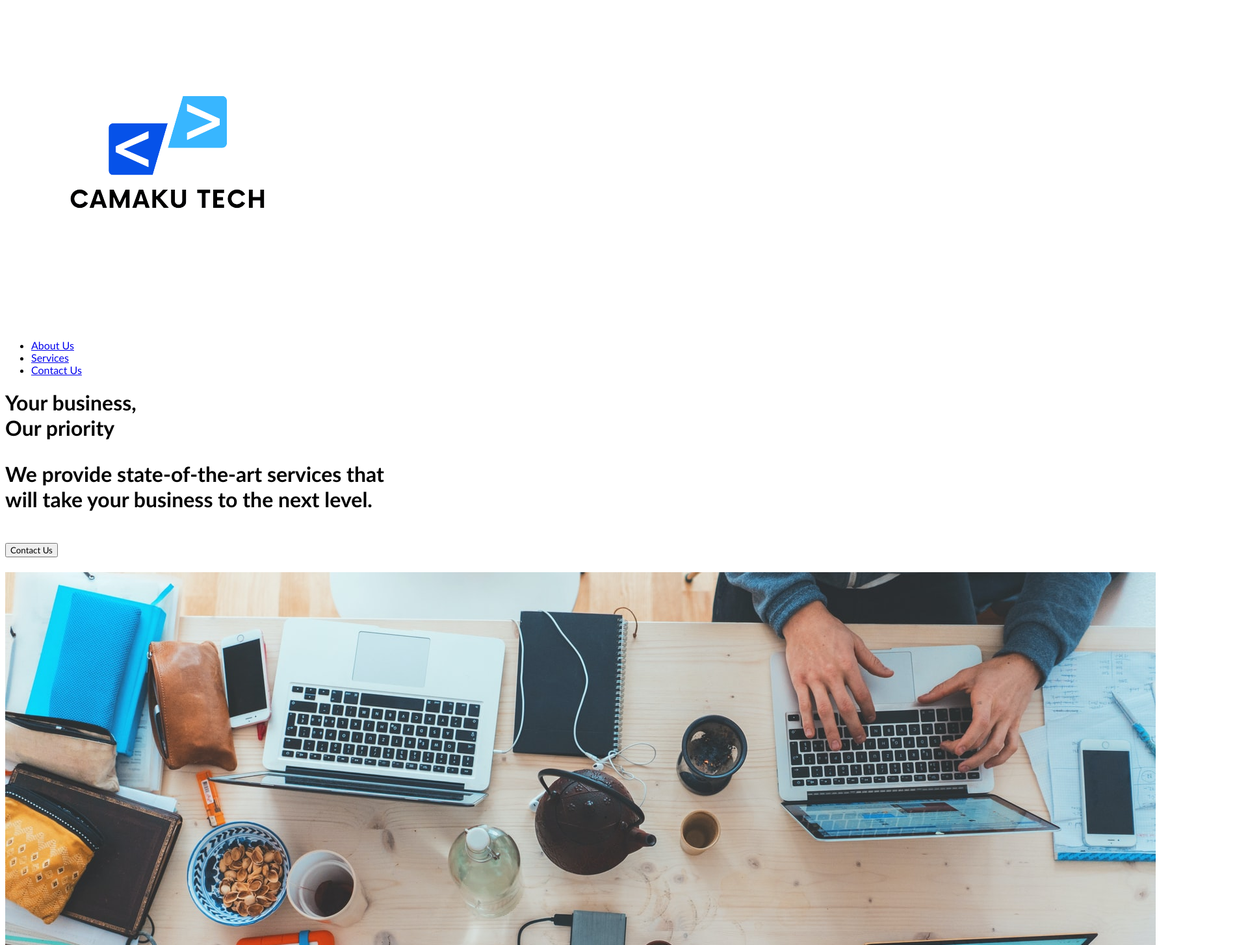
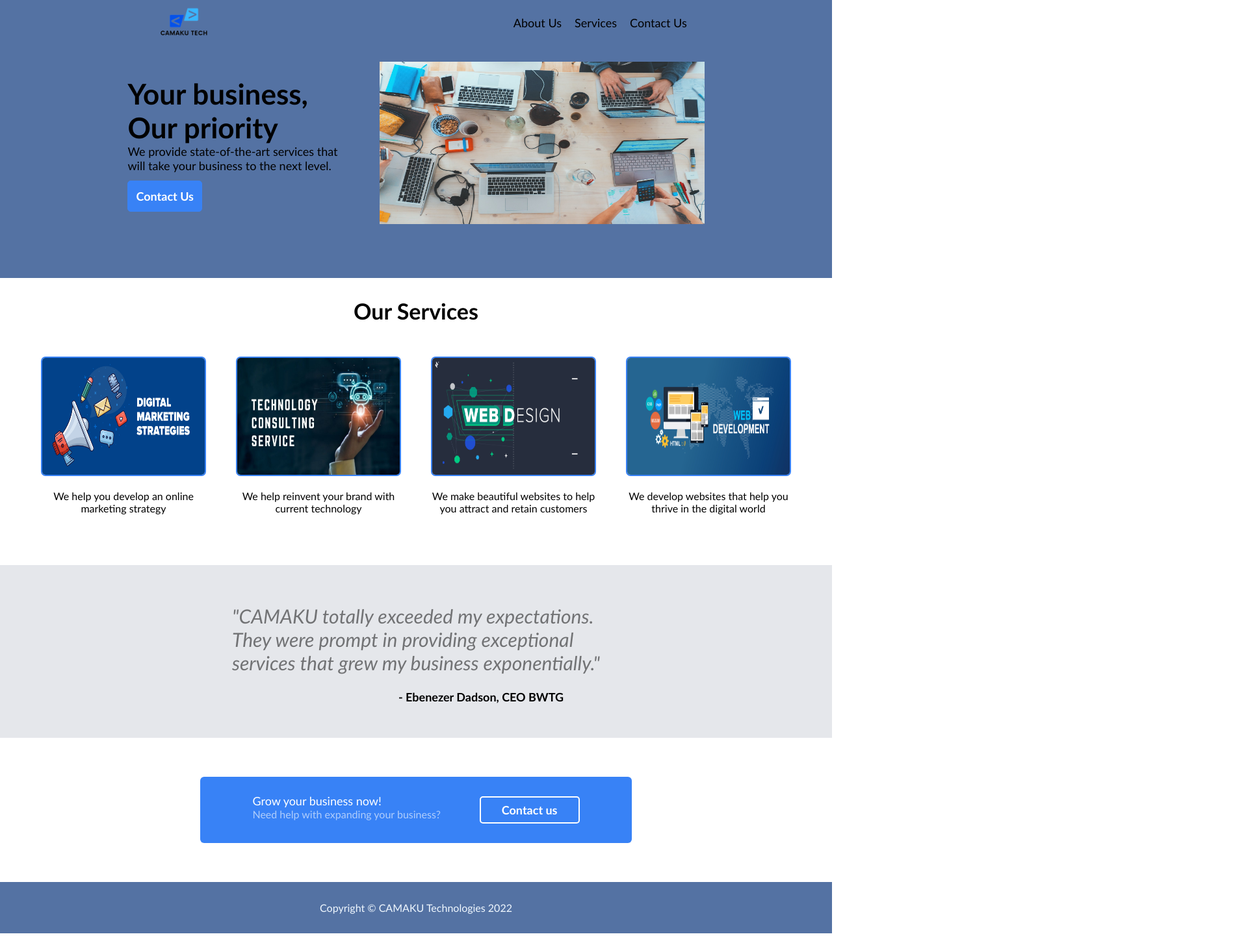
Before and after one commit to CarolMawusi/landing-page, a plain HTML site: page index.html in a window 1280 px wide. Shown: the part 5-1460 px from the top of the page at 65% size, 1920 px wide, since content can reach past the window. Drawn offline with Linux system fonts and the light colour scheme.

Commit message:
Add styles

```diff
--- a/css/style.css
+++ b/css/style.css
@@ -1,4 +1,186 @@
 * {
-    font-family: 'Trebuchet MS', 'Lucida Sans Unicode', 'Lucida Grande', 'Lucida Sans', Arial, sans-serif;
+  font-family: "Trebuchet MS", "Lucida Sans Unicode", "Lucida Grande","Lucida Sans", Arial, sans-serif;
+  margin: 0;
+  padding: 0;
+}
 
+/*******BODY*******/
+
+.body {
+  display: flex;
+  flex-direction: column;
 }
+
+
+/*******HEADER*******/
+
+.header {
+  display: flex;
+  justify-content: space-around;
+  align-items:center;
+  height: 80px;
+  background-color: #5472a3;
+}
+
+.logo {
+  display: inline-block;
+  width: 120px;
+  height: auto;
+  margin-top: 5px;
+}
+
+ul {
+  margin: 0;
+  padding: 0;
+  display: flex;
+  gap: 20px;
+}
+
+li {
+  list-style-type: none;
+}
+
+a {
+  text-decoration: none;
+  color: black;
+  font-size: 18px;
+}
+
+/*******BANNER*******/
+
+.banner {
+  display: flex;
+  align-items: center;
+  justify-content: center;
+  gap: 20px;
+  padding-top: 20px;
+  padding-bottom: 80px;
+  background-color: #5472a3;
+}
+.banner-text {
+  margin-right: 44px;
+}
+.banner-text h1{
+ font-size: 44px;
+}
+.banner-text p {
+  font-size: 18px;
+  font-weight: 300;
+}
+.banner-img {
+  width: 500px;
+  height: 250px;
+}
+
+button {
+  font-size: 18px;
+  font-weight: 700;
+  margin-top: 10px;
+  padding: 12px;
+  color: white;
+  background-color: #3882f6;
+  border-radius: 5px;
+  border: 1px solid #3882f6;
+}
+
+.title {
+  font-size:34px;
+  font-weight: 700;
+  margin-bottom: 30px;
+  text-align: center;
+  margin-top: 10px;
+  padding: 20px;
+}
+
+.container {
+  display: flex;
+  justify-content: center;
+  align-items: center;
+  text-align: center;
+  margin-bottom:60px;
+}
+
+.item {
+  max-width: 300px;
+}
+
+.item img {
+  width: 250px;
+  height: 180px;
+  border: 2px solid #3882f6;
+  border-radius: 7px;
+}
+
+.text {
+  font-size: 16px;
+  font-weight: 100;
+  padding: 18px;
+}
+
+.review-section {
+  display: flex;
+  flex-direction: column;
+  background-color: #E5E7EB;
+}
+
+
+.review-section h3 {
+  font-size: 30px;
+  font-weight: 100;
+  padding-top: 60px;
+  opacity: 50%;
+  align-self: center;
+}
+
+.review-section p {
+  align-self: center;
+  padding: 12px;
+  margin-top: 12px;
+  margin-bottom: 40px;
+  margin-left: 200px;
+  font-weight: 600;
+  font-size: 18px;
+}
+
+.cta {
+  display: flex;
+  justify-content: center;
+  align-items: center;
+  background-color:white;
+  padding: 20px;
+}
+
+.cta-container {
+  display: flex;
+  align-items: center;
+  flex-direction: row;
+  gap: 60px;
+  padding:20px 80px 30px;
+  margin: 40px auto;
+  background-color: #3882f6;
+  border-radius: 6px;
+}
+
+
+.text-one {
+  color: white;
+  font-size: 18px;
+}
+
+.text-two {
+  color:white;
+  font-size: 16px;
+  opacity: 60%;
+}
+
+.cta-button {
+  border: 2px solid white;
+  padding: 8px 32px;
+}
+
+footer {
+  background-color: #5472a3;
+  color: aliceblue;
+  padding: 30px;
+  text-align: center;
+}
```
